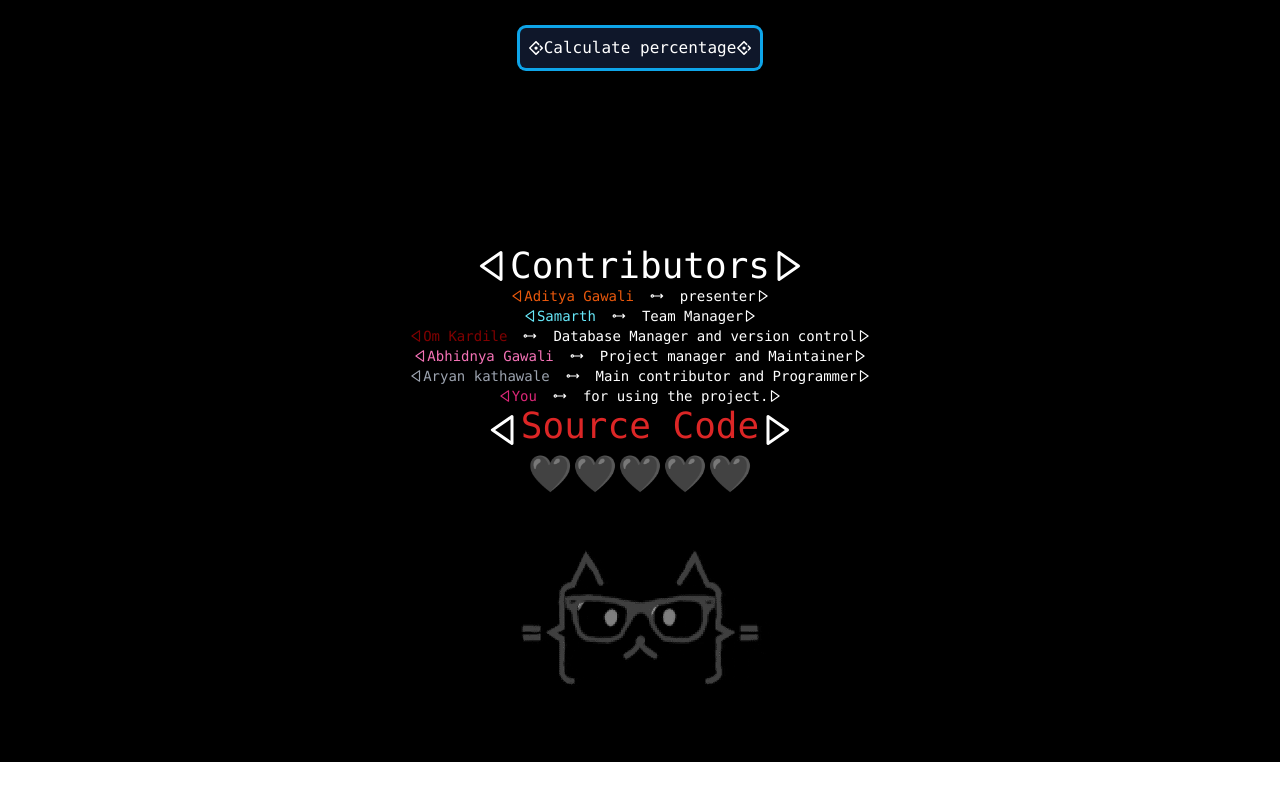
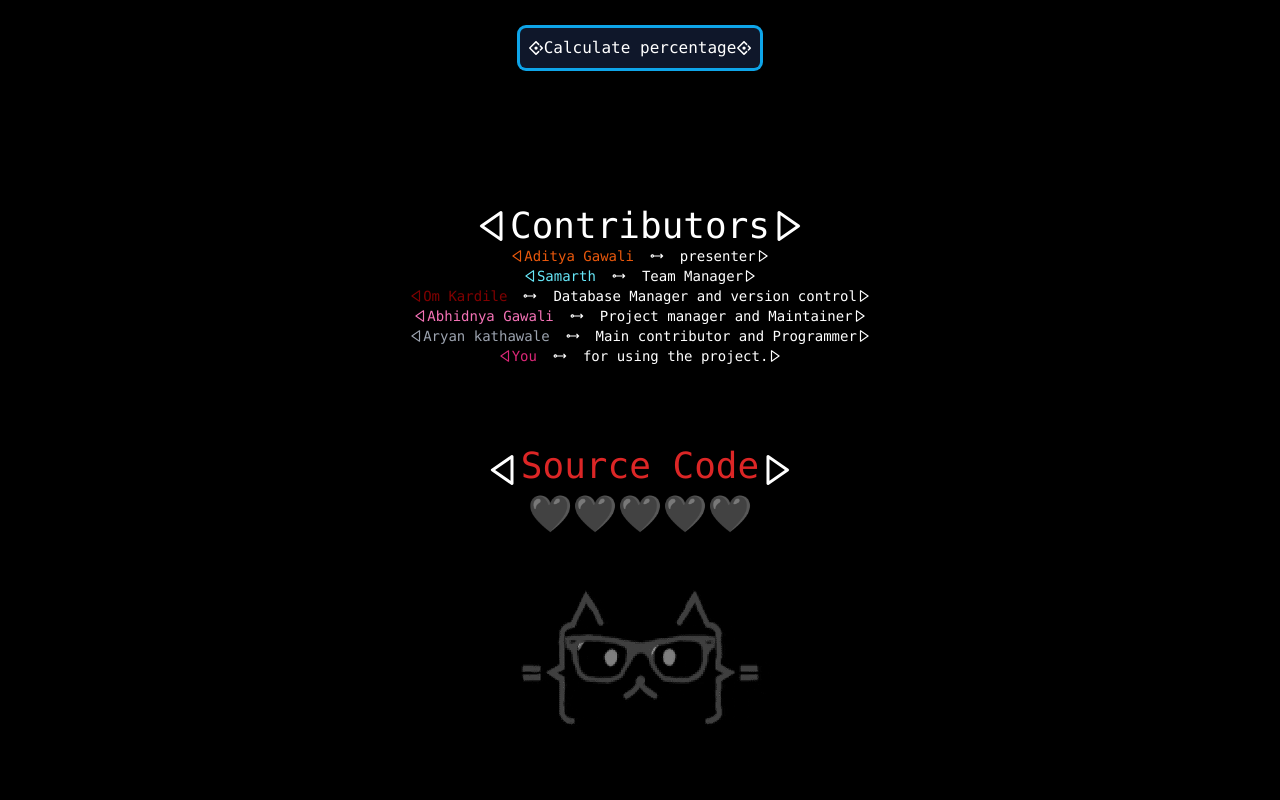
Before and after one commit to kiritocode1/Cgpa-to-percentage, a React (Create React App) app in the folder source/: page / in a window 1280 px wide. Shown: the part 640-1440 px from the top of the page. Before the commit the page ends 1402 px from the top, so only its background shows below. Built offline with nearby package versions, Linux system fonts and the light colour scheme.

Commit message:
finally done

```diff
--- a/source/src/Appreciation.js
+++ b/source/src/Appreciation.js
@@ -41,7 +41,7 @@ const Tldr = () => {
                 </div>
 
             </div>
-            <div className="flex items-center hover:animate-pulse">
+            <div className="flex items-center hover:animate-pulse mt-20">
                 <BiLeftArrow/>
                 <a href="https://github.com/kiritocode1/Cgpa-to-percentage" className="hover:underline decoration-wavy mb-2 text-red-600">Source Code </a>
                 <BiRightArrow/>
```
